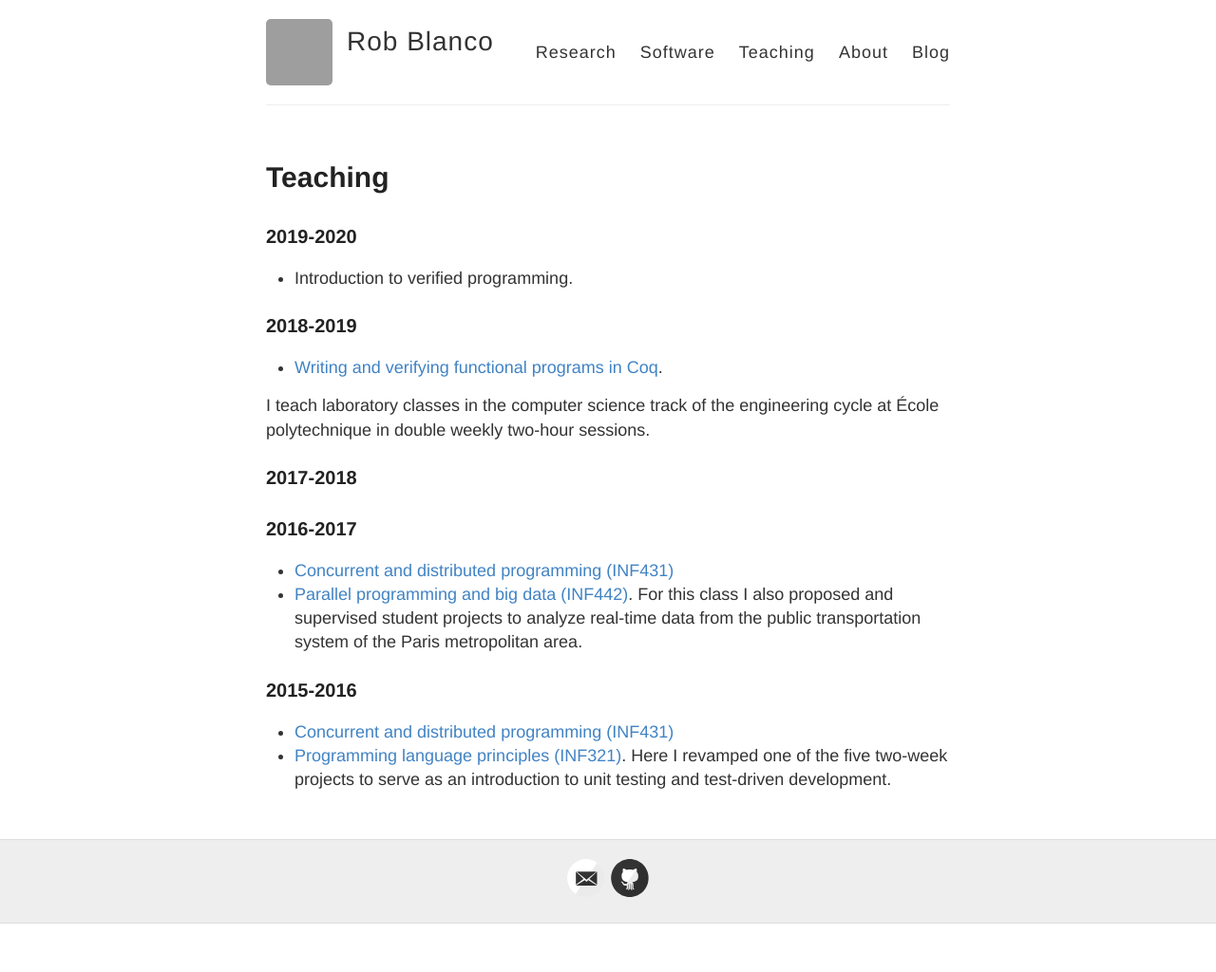
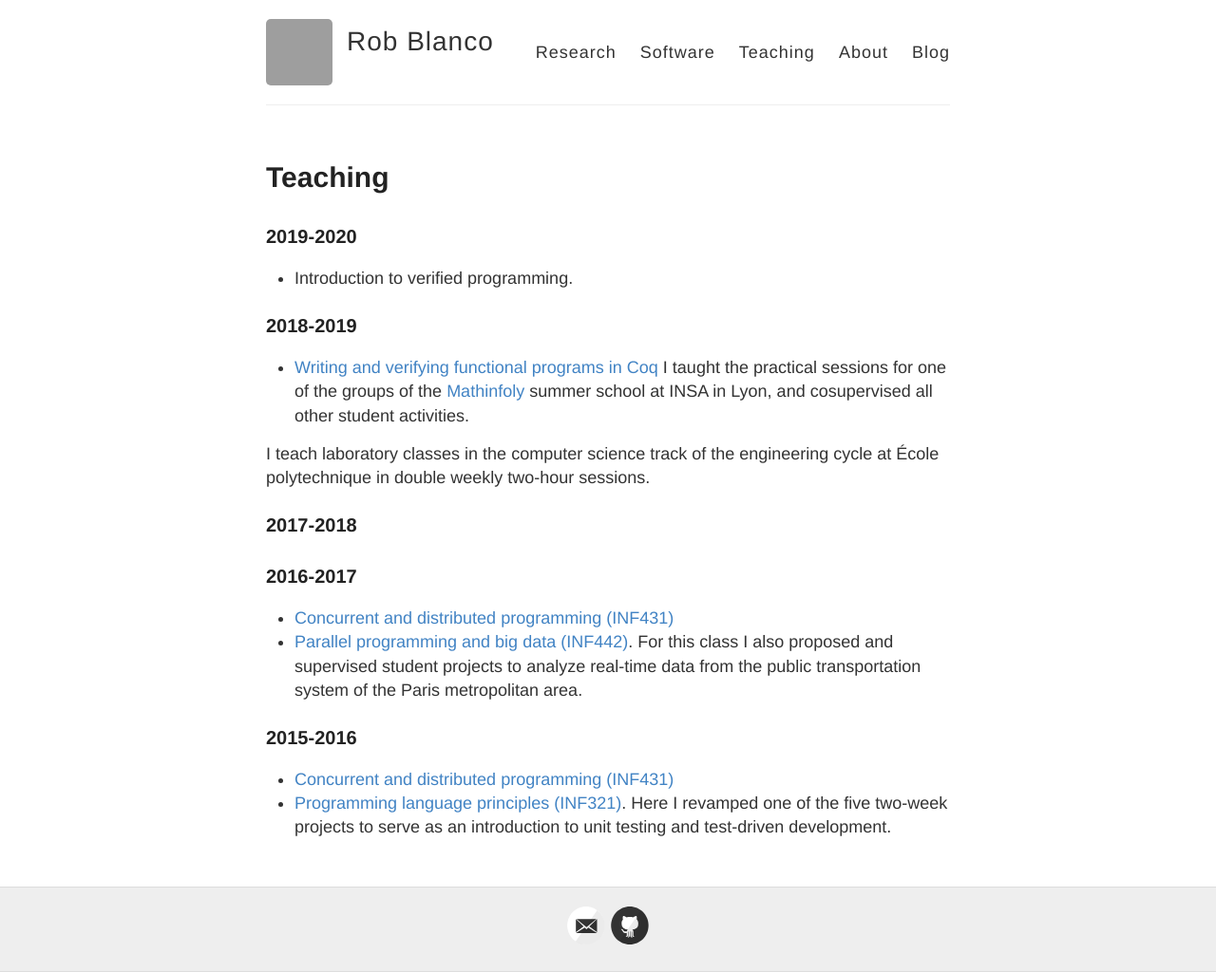
Before and after one commit to robblanco/robblanco.github.io, a Jekyll site: the page built from teaching.md, in a window 1280 px wide. Shown: the whole page at 95% size. Built offline with Jekyll 4.4.1, drawn with Linux system fonts in a browser that asks for light colours; before the commit the page ends 973 px from its top, so only the background shows below that; grey boxes are pictures that could not be loaded.

Commit message:
Update Mathinfoly teaching

```diff
--- a/teaching.md
+++ b/teaching.md
@@ -10,7 +10,10 @@ permalink: /teaching/
 
 ### 2018-2019
 
-* [Writing and verifying functional programs in Coq](http://www.mathinfoly.org/).
+* [Writing and verifying functional programs in Coq](https://prosecco.gforge.inria.fr/personal/hritcu/teaching/lyon2019/)
+  I taught the practical sessions for one of the groups of the
+  [Mathinfoly](http://www.mathinfoly.org/) summer school at INSA in Lyon, and
+  cosupervised all other student activities.
 
 I teach laboratory classes in the computer science track of the engineering
 cycle at École polytechnique in double weekly two-hour sessions.
```
